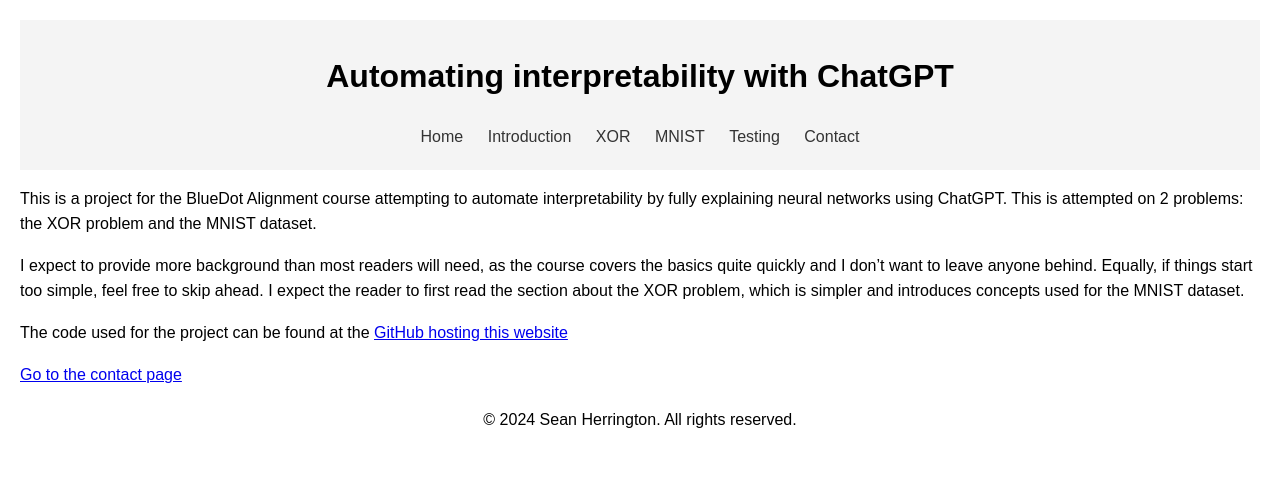
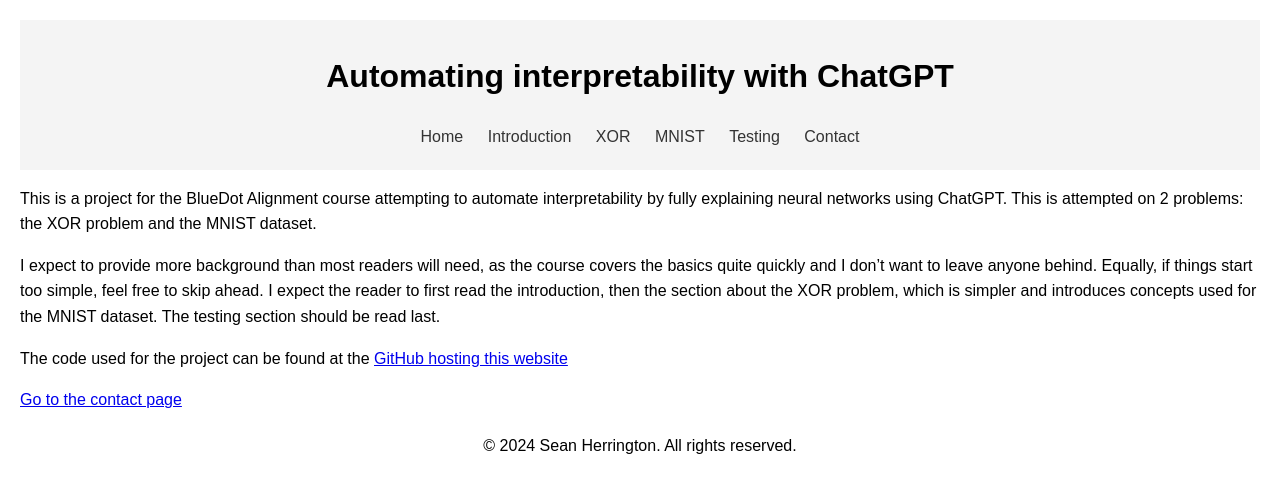
Before and after one commit to Arkleseisure/Arkleseisure.github.io, a Jekyll site: the page built from pages/index.md, in a window 1280 px wide. Shown: the top 493 px of the page. Built offline with Jekyll 4.4.1, drawn with Linux system fonts in a browser that asks for light colours.

Commit message:
Update index.md

```diff
--- a/pages/index.md
+++ b/pages/index.md
@@ -7,7 +7,7 @@
 This is attempted on 2 problems: the XOR problem and the MNIST dataset.
 
 I expect to provide more background than most readers will need, as the course covers the basics quite quickly and I don't want to leave anyone behind. Equally, if things start too simple, feel free to skip ahead.
-I expect the reader to first read the section about the XOR problem, which is simpler and introduces concepts used for the MNIST dataset.
+I expect the reader to first read the introduction, then the section about the XOR problem, which is simpler and introduces concepts used for the MNIST dataset. The testing section should be read last.
 
 The code used for the project can be found at the [GitHub hosting this website](https://github.com/Arkleseisure/Arkleseisure.github.io/)
 
```
